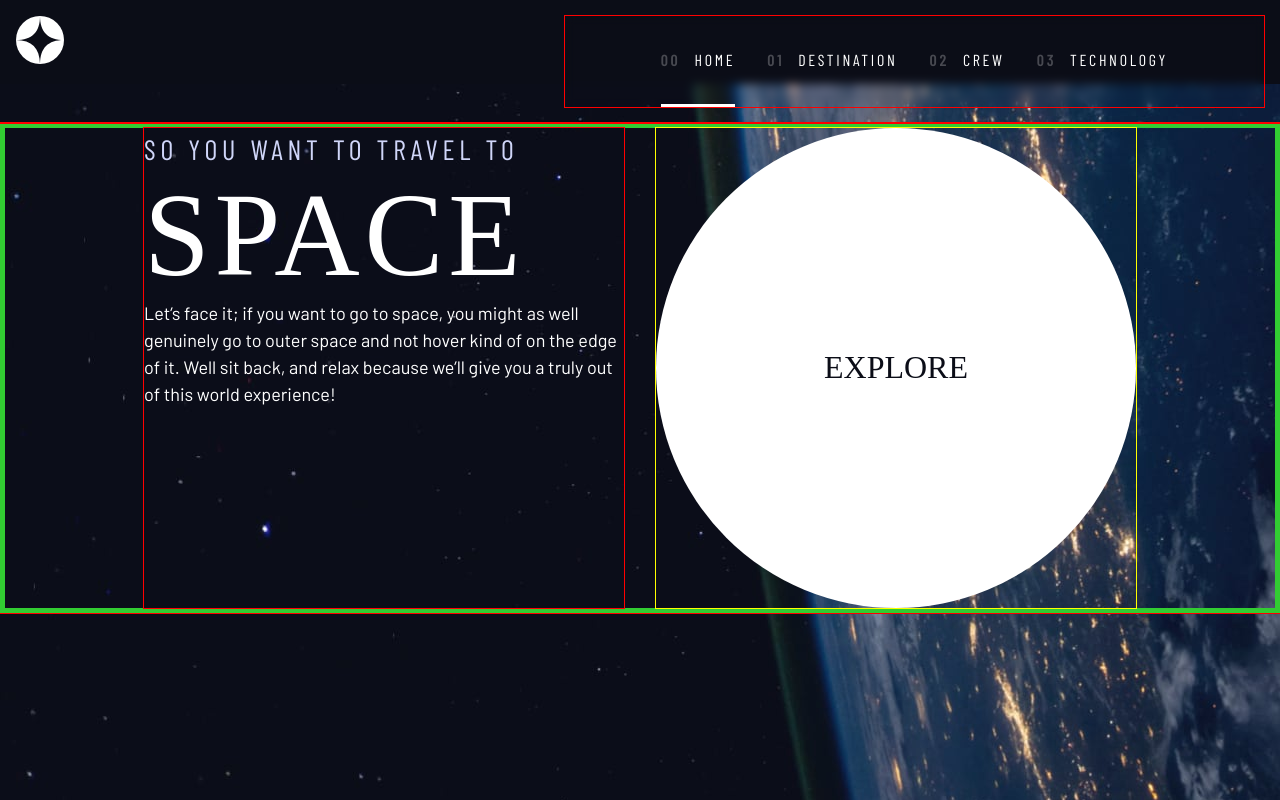
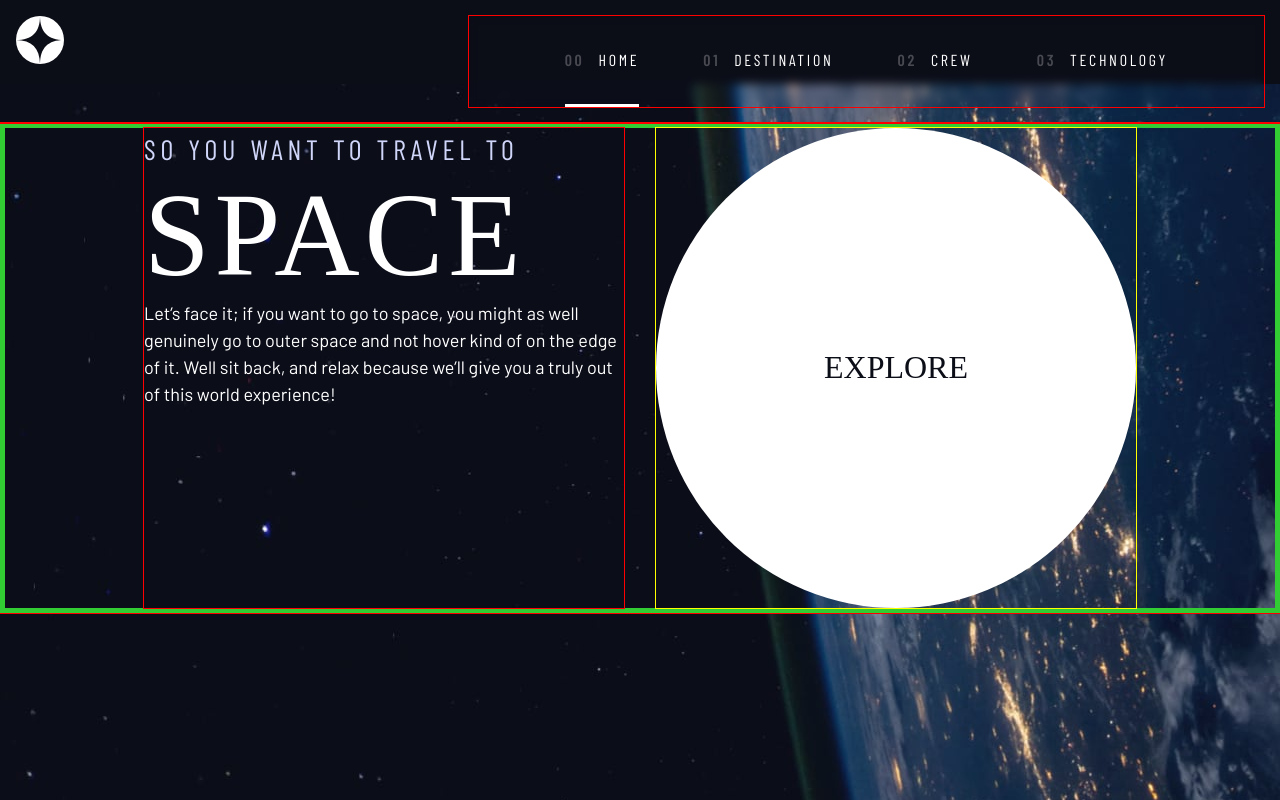
Before and after one commit to riwepo/fem-space-tourism-website, a React (Create React App) app: page / in a window 1280 px wide. Shown: the top 800 px of the page. Built offline with nearby package versions, Linux system fonts and the light colour scheme; a web font is replaced by a local one.

Commit message:
simplified menu layout

```diff
--- a/src/components/NavBar.module.css
+++ b/src/components/NavBar.module.css
@@ -27,40 +27,31 @@
 }
 
 @media (min-width: 35rem) {
+  /* we use this element as a spacer
+  and put the content in the middle column */
   .nav {
-    display: flex;
-    flex-direction: row;
-    justify-content: center;
+    display: grid;
+    gap: 0;
+    grid-template-columns:
+      minmax(0, 6rem)
+      auto
+      minmax(0, 6rem);
   }
   .nav ul {
+    grid-column: 2;
+
     list-style: none;
     display: grid;
     justify-content: space-between;
+    gap: 1.5rem;
 
     /* the outer 2 columns are just for spacing as we resize */
-    grid-template-columns:
-      minmax(0, 6rem)
-      repeat(4, auto)
-      minmax(0, 6rem);
-  }
-
-  /* space between content items */
-  .nav ul > li {
-    margin-left: 1rem;
-  }
-
-  /* the first item goes in column 2
-  this keeps the spacer empty
-  also we don't need a left margin */
-  .nav ul > li:first-of-type {
-    margin-left: 0;
-    grid-column: 2;
+    grid-template-columns: repeat(4, auto);
   }
 }
 
 @media (min-width: 45rem) {
-  /* space between content items */
-  .nav ul > li {
-    margin-left: 2rem;
+  .nav ul {
+    gap: 4rem;
   }
 }
```
